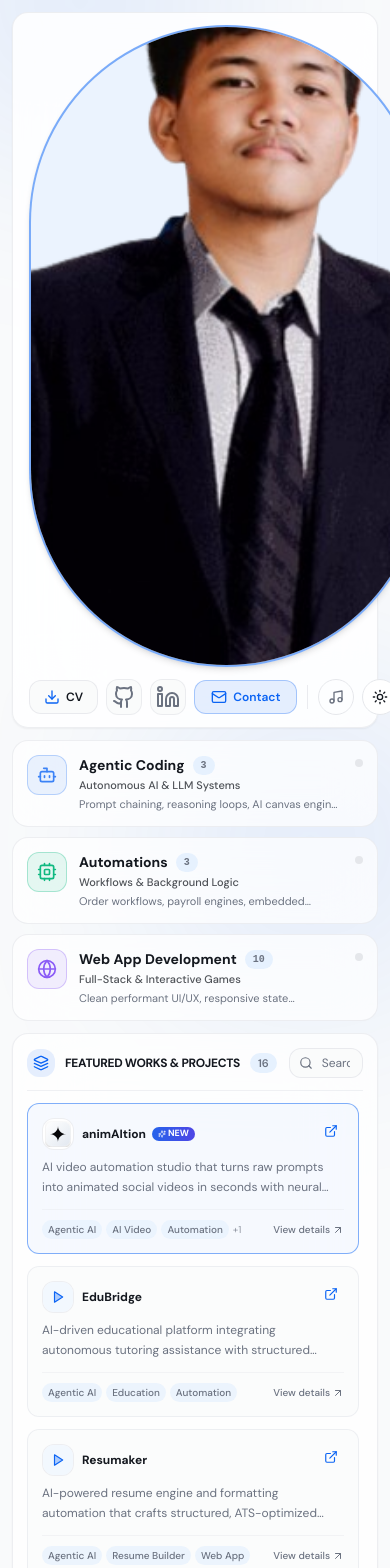
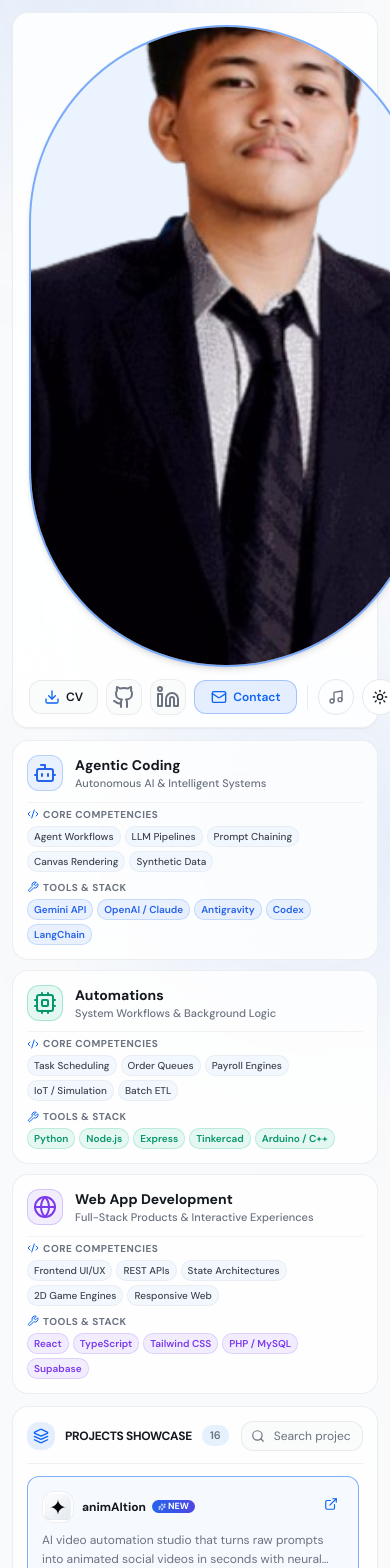
Before and after one commit to PancitGuisado/bryle-portfolio, a React (Vite) app: page / in a window 390 px wide. Shown: the top 1568 px of the page. Built offline with nearby package versions, Linux system fonts and the light colour scheme; the HTML template or start-up script is replaced by a standard one.

Commit message:
feat: display Agentic Coding, Automations, and Web App Development as skills, tools and competencies cards instead of buttons

```diff
--- a/src/pages/Index.tsx
+++ b/src/pages/Index.tsx
@@ -17,6 +17,7 @@ import {
   ArrowUpRight,
   Play,
   Terminal,
+  Wrench,
 } from "lucide-react";
 import { projects, Project } from "@/data/projects";
 import ThemeToggle from "@/components/ThemeToggle";
@@ -26,45 +27,53 @@ import { Dialog, DialogContent, DialogHeader, DialogTitle, DialogDescription } f
 
 type CategoryFilter = "all" | "agentic" | "automation" | "webapp";
 
+interface SkillPillar {
+  id: "agentic" | "automation" | "webapp";
+  title: string;
+  focus: string;
+  icon: any;
+  accent: string;
+  badgeBg: string;
+  skills: string[];
+  tools: string[];
+}
+
 export default function Index() {
   const [selectedCategory, setSelectedCategory] = useState<CategoryFilter>("all");
   const [searchQuery, setSearchQuery] = useState("");
   const [activeProject, setActiveProject] = useState<Project | null>(null);
   const [copiedEmail, setCopiedEmail] = useState(false);
 
-  const pillars = [
+  const pillars: SkillPillar[] = [
     {
-      id: "agentic" as const,
+      id: "agentic",
       title: "Agentic Coding",
-      subtitle: "Autonomous AI & LLM Systems",
+      focus: "Autonomous AI & Intelligent Systems",
       icon: Bot,
-      count: projects.filter((p) => p.category === "agentic").length,
-      desc: "Prompt chaining, reasoning loops, AI canvas engines & generative apps",
-      gradient: "from-blue-500/20 via-indigo-500/10 to-transparent",
-      accent: "text-blue-500 border-blue-500/30 bg-blue-500/10",
-      activeRing: "ring-blue-500/40 border-blue-500/60 bg-blue-500/5",
+      accent: "text-blue-500 border-blue-500/30",
+      badgeBg: "bg-blue-500/10 text-blue-600 dark:text-blue-400 border-blue-500/20",
+      skills: ["Agent Workflows", "LLM Pipelines", "Prompt Chaining", "Canvas Rendering", "Synthetic Data"],
+      tools: ["Gemini API", "OpenAI / Claude", "Antigravity", "Codex", "LangChain"],
     },
     {
-      id: "automation" as const,
+      id: "automation",
       title: "Automations",
-      subtitle: "Workflows & Background Logic",
+      focus: "System Workflows & Background Logic",
       icon: Cpu,
-      count: projects.filter((p) => p.category === "automation").length,
-      desc: "Order workflows, payroll engines, embedded simulations & task pipelines",
-      gradient: "from-emerald-500/20 via-teal-500/10 to-transparent",
-      accent: "text-emerald-500 border-emerald-500/30 bg-emerald-500/10",
-      activeRing: "ring-emerald-500/40 border-emerald-500/60 bg-emerald-500/5",
+      accent: "text-emerald-500 border-emerald-500/30",
+      badgeBg: "bg-emerald-500/10 text-emerald-600 dark:text-emerald-400 border-emerald-500/20",
+      skills: ["Task Scheduling", "Order Queues", "Payroll Engines", "IoT / Simulation", "Batch ETL"],
+      tools: ["Python", "Node.js", "Express", "Tinkercad", "Arduino / C++"],
     },
     {
-      id: "webapp" as const,
+      id: "webapp",
       title: "Web App Development",
-      subtitle: "Full-Stack & Interactive Games",
+      focus: "Full-Stack Products & Interactive Experiences",
       icon: Globe,
-      count: projects.filter((p) => p.category === "webapp" || p.category === "game").length,
-      desc: "Clean performant UI/UX, responsive state management & game engines",
-      gradient: "from-violet-500/20 via-purple-500/10 to-transparent",
-      accent: "text-violet-500 border-violet-500/30 bg-violet-500/10",
-      activeRing: "ring-violet-500/40 border-violet-500/60 bg-violet-500/5",
+      accent: "text-violet-500 border-violet-500/30",
+      badgeBg: "bg-violet-500/10 text-violet-600 dark:text-violet-400 border-violet-500/20",
+      skills: ["Frontend UI/UX", "REST APIs", "State Architectures", "2D Game Engines", "Responsive Web"],
+      tools: ["React", "TypeScript", "Tailwind CSS", "PHP / MySQL", "Supabase"],
     },
   ];
 
@@ -98,7 +107,7 @@ export default function Index() {
       {/* Dynamic 3D interactive particle background */}
       <ThreeDBackground />
 
-      {/* Subtle controlled glow accents without blowing out */}
+      {/* Subtle controlled glow accents */}
       <div className="pointer-events-none fixed -top-40 -left-20 h-80 w-80 rounded-full bg-primary/10 blur-[100px]" />
       <div className="pointer-events-none fixed -bottom-40 -right-20 h-80 w-80 rounded-full bg-primary/10 blur-[100px]" />
 
@@ -134,11 +143,11 @@ export default function Index() {
                 </span>
               </div>
               <p className="text-xs sm:text-sm text-muted-foreground flex items-center gap-2 font-medium mt-1">
-                <span className="hover:text-foreground transition-colors">Agentic Coding</span>
+                <span>Agentic Coding</span>
                 <span className="text-border">•</span>
-                <span className="hover:text-foreground transition-colors">Automations</span>
+                <span>Automations</span>
                 <span className="text-border">•</span>
-                <span className="hover:text-foreground transition-colors">Web App Development</span>
+                <span>Web App Development</span>
               </p>
             </div>
           </div>
@@ -197,55 +206,70 @@ export default function Index() {
           </div>
         </header>
 
-        {/* ================= CORE PILLARS (INTERACTIVE HIGHLIGHT CARDS) ================= */}
+        {/* ================= SKILLS, TOOLS & CAPABILITIES (DISPLAY CARDS - NOT BUTTONS) ================= */}
         <section className="grid grid-cols-1 sm:grid-cols-3 gap-2.5 sm:gap-3">
           {pillars.map((pillar) => {
             const Icon = pillar.icon;
-            const isSelected = selectedCategory === pillar.id;
             return (
-              <button
+              <div
                 key={pillar.id}
-                onClick={() => setSelectedCategory(isSelected ? "all" : pillar.id)}
-                className={`group relative overflow-hidden rounded-2xl border p-3.5 text-left transition-all duration-300 backdrop-blur-xl active:scale-[0.99] ${
-                  isSelected
-                    ? `${pillar.activeRing} ring-2 shadow-md bg-card`
-                    : "border-border/70 bg-card/70 hover:border-border hover:bg-card/95 hover:shadow-xs"
-                }`}
+                className="relative overflow-hidden rounded-2xl border border-border/70 bg-card/80 p-3.5 sm:p-4 backdrop-blur-xl shadow-xs transition-colors hover:border-border hover:bg-card/95"
               >
-                <div className="flex items-start justify-between gap-3">
-                  <div className="flex items-start gap-3 min-w-0">
+                {/* Header */}
+                <div className="flex items-center gap-3 mb-2.5">
                   <div
-                      className={`flex h-10 w-10 shrink-0 items-center justify-center rounded-xl border ${pillar.accent} transition-transform group-hover:scale-105 shadow-xs`}
+                    className={`flex h-9 w-9 shrink-0 items-center justify-center rounded-xl border ${pillar.accent} ${pillar.badgeBg} shadow-xs`}
                   >
-                      <Icon className="h-5 w-5" />
+                    <Icon className="h-4.5 w-4.5" />
                   </div>
                   <div className="min-w-0">
-                      <div className="flex items-center gap-2">
                     <h3 className="text-sm font-bold text-foreground truncate">
                       {pillar.title}
                     </h3>
-                        <span className="rounded-full bg-secondary px-2 py-0.5 text-[10px] font-semibold text-muted-foreground font-mono">
-                          {pillar.count}
-                        </span>
-                      </div>
-                      <p className="text-[11px] font-medium text-foreground/75 truncate mt-0.5">
-                        {pillar.subtitle}
-                      </p>
-                      <p className="text-[11px] text-muted-foreground line-clamp-1 mt-0.5">
-                        {pillar.desc}
+                    <p className="text-[11px] font-medium text-muted-foreground truncate">
+                      {pillar.focus}
                     </p>
                   </div>
                 </div>
 
+                {/* Skills Line */}
+                <div className="space-y-2 pt-1 border-t border-border/50">
+                  <div>
+                    <span className="text-[10px] font-bold uppercase tracking-wider text-muted-foreground flex items-center gap-1 mb-1">
+                      <Code2 className="h-3 w-3 text-primary" />
+                      Core Competencies
+                    </span>
+                    <div className="flex flex-wrap gap-1">
+                      {pillar.skills.map((skill) => (
                         <span
-                    className={`mt-1 flex h-2 w-2 shrink-0 rounded-full transition-all ${
-                      isSelected
-                        ? "bg-primary scale-125 ring-4 ring-primary/20"
-                        : "bg-border group-hover:bg-primary/50"
-                    }`}
-                  />
+                          key={skill}
+                          className="rounded-md border border-border/60 bg-secondary/50 px-1.5 py-0.5 text-[10px] font-medium text-foreground/80"
+                        >
+                          {skill}
+                        </span>
+                      ))}
                     </div>
-              </button>
+                  </div>
+
+                  {/* Tools Line */}
+                  <div>
+                    <span className="text-[10px] font-bold uppercase tracking-wider text-muted-foreground flex items-center gap-1 mb-1">
+                      <Wrench className="h-3 w-3 text-primary" />
+                      Tools & Stack
+                    </span>
+                    <div className="flex flex-wrap gap-1">
+                      {pillar.tools.map((tool) => (
+                        <span
+                          key={tool}
+                          className={`rounded-md border px-1.5 py-0.5 text-[10px] font-semibold ${pillar.badgeBg}`}
+                        >
+                          {tool}
+                        </span>
+                      ))}
+                    </div>
+                  </div>
+                </div>
+              </div>
             );
           })}
         </section>
@@ -260,7 +284,7 @@ export default function Index() {
               </div>
               <div>
                 <h2 className="text-xs sm:text-sm font-bold tracking-tight text-foreground uppercase">
-                  Featured Works & Projects
+                  Projects Showcase
                 </h2>
               </div>
               <span className="rounded-md bg-secondary px-2 py-0.5 text-[11px] font-semibold text-muted-foreground">
```
Lines whose indentation alone changed are shown as unchanged.
